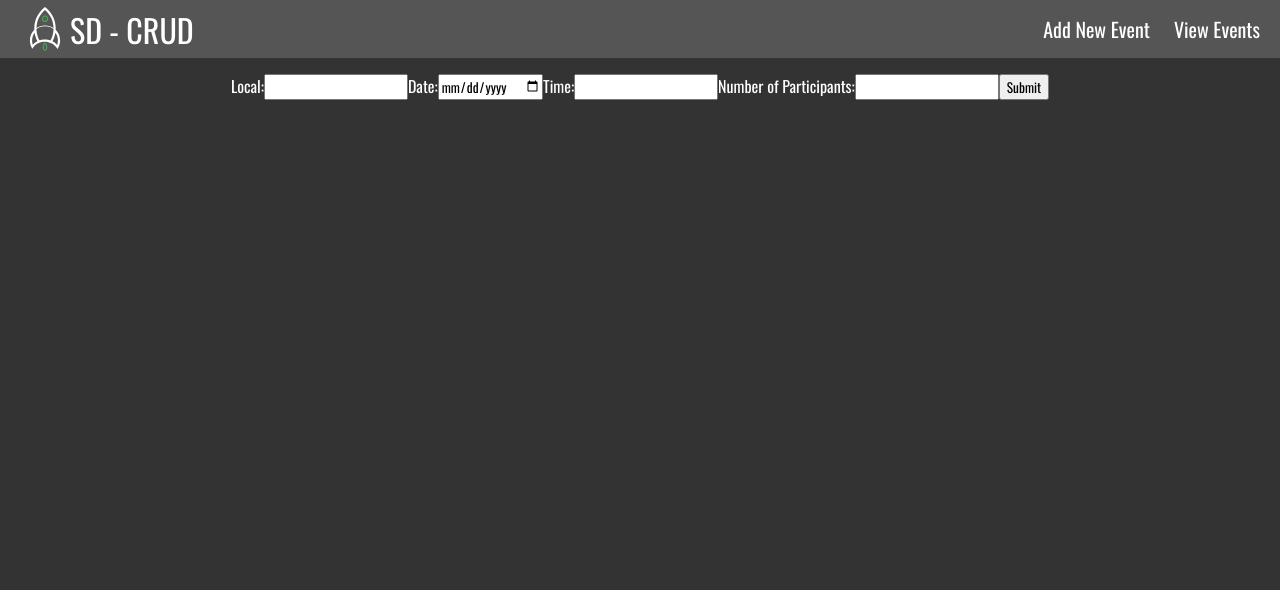
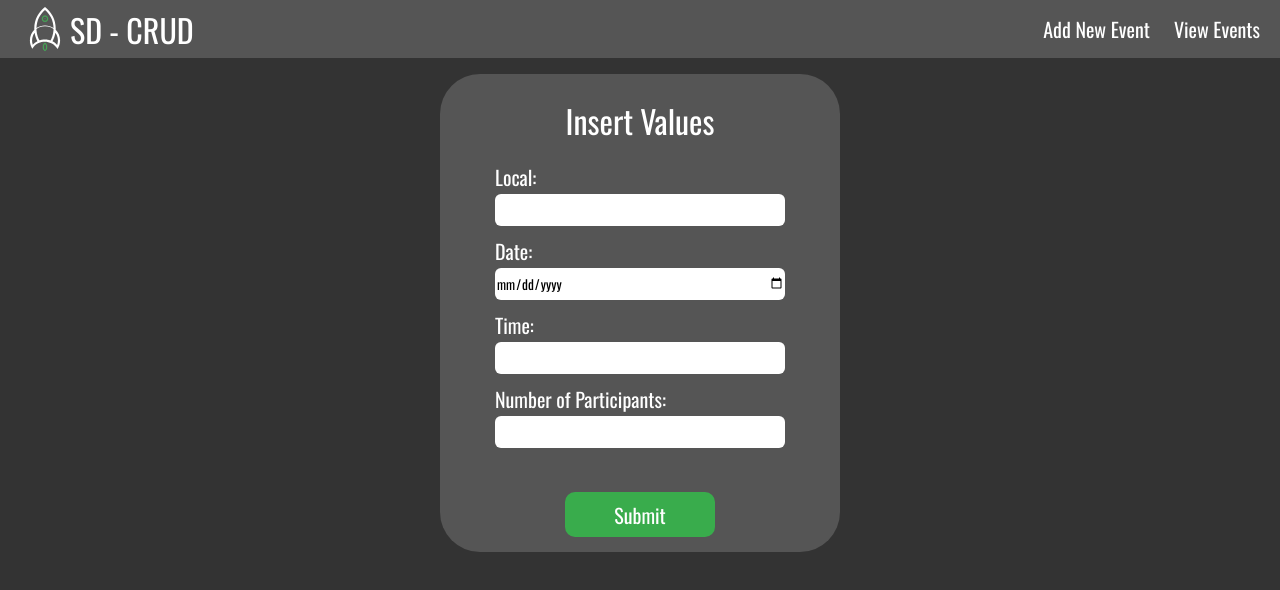
Before and after one commit to ToniG22/SD_FrontendGrupo5, a React (Vite) app: page / in a window 1280 px wide. Shown: the top 590 px of the page. Built offline with nearby package versions, Linux system fonts and the light colour scheme.

Commit message:
Form Css

```diff
--- a/src/App.css
+++ b/src/App.css
@@ -1,4 +1,6 @@
 .container {
     margin: 1rem;
     text-align: center;
+    justify-content: center;
+    display: flex;
 }
--- a/src/assets/css/Form.css
+++ b/src/assets/css/Form.css
@@ -0,0 +1,45 @@
+.form{
+    background-color: #555;
+    display: flex;
+    flex-direction: column;
+    justify-content: center;
+    align-items: center;
+    padding: 15px;
+    gap: 10px;
+    width: 400px;
+    text-align: left;
+    border-radius: 40px;
+}
+
+.form div{
+    font-size: 32px;
+    font-weight: 15px;
+    margin: 8px;
+}
+
+.form label{
+    font-size: 20px;
+}
+
+.form input{
+    width: 290px;
+    height: 32px;
+    background-color: #ffffff;
+    border: none;
+    border-radius: 6px;
+}
+
+.form input[type="submit"] {
+    height: 45px;
+    width: 150px;
+    border-radius: 10px;
+    border: none;
+    background-color: #39AC4C;
+    color: white;
+    font-size:20px;
+    font-weight: 18;
+}
+
+input[type="submit"]:hover{
+    background-color: #18832a;
+}
--- a/src/components/Form.tsx
+++ b/src/components/Form.tsx
@@ -1,4 +1,5 @@
 import { useState } from "react";
+import "../assets/css/Form.css";
 
 const Form = () => {
   const [inputs, setInputs] = useState({
@@ -22,8 +23,9 @@ const Form = () => {
 
   return (
     <form className="form" onSubmit={handleSubmit}>
+      <div>Insert Values</div>
       <label>
-        Local:
+        Local: <br/>
         <input
           type="text"
           name="local"
@@ -32,7 +34,7 @@ const Form = () => {
         />
       </label>
       <label>
-        Date:
+        Date: <br/>
         <input
           type="date"
           name="date"
@@ -41,7 +43,7 @@ const Form = () => {
         />
       </label>
       <label>
-        Time:
+        Time: <br/>
         <input
           type="text"
           name="time"
@@ -50,14 +52,14 @@ const Form = () => {
         />
       </label>
       <label>
-        Number of Participants:
+        Number of Participants: <br/>
         <input
           type="text"
           name="participants"
           value={inputs.participants || ""}
           onChange={handleChange}
         />
-      </label>
+      </label> <br/>
       <input type="submit" value="Submit" />
     </form>
   );
```
